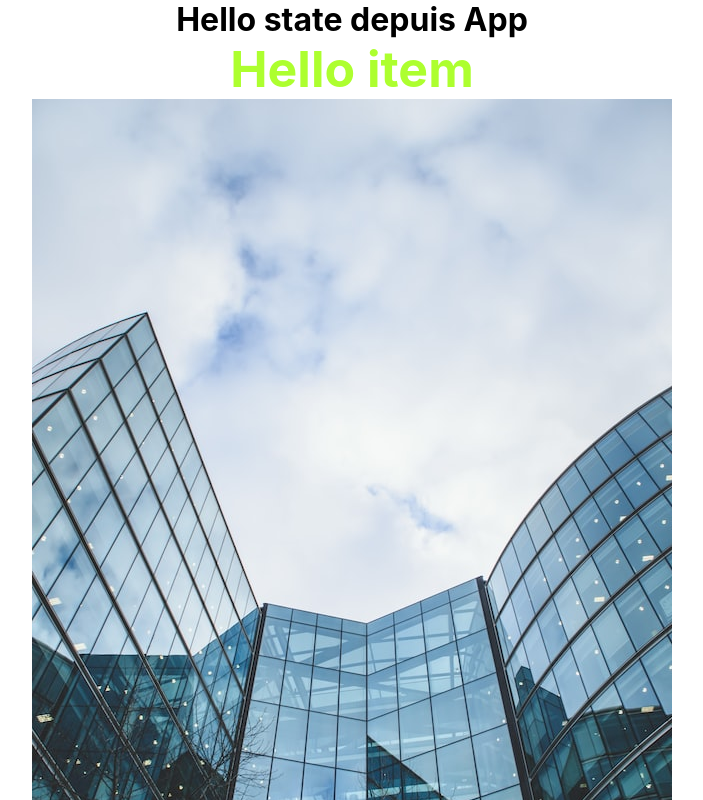
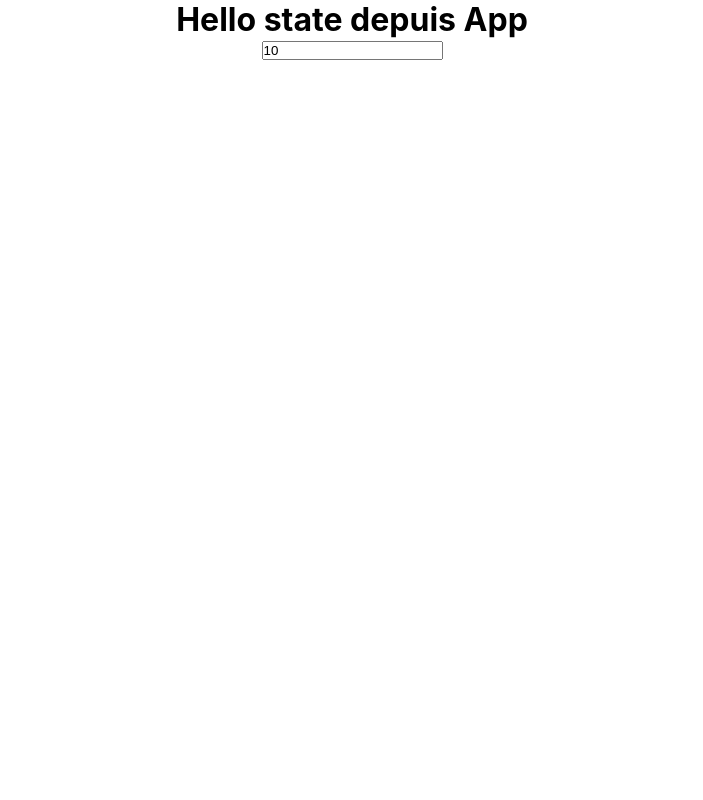
Before and after one commit to Aucante/react-training, a React (Create React App) app: page / in a window 1280 px wide. Shown: the top 800 px of the page, without its empty margins (288-991 px from the left). Built offline with nearby package versions, Linux system fonts and the light colour scheme.

Commit message:
input with react

```diff
--- a/src/App.js
+++ b/src/App.js
@@ -5,10 +5,18 @@ import Item from './Components/Item/Item';
 
 function App() {
 
+  const [inputData, setInputData] = useState(10);
+
+  const changeInput = (e) => {
+    setInputData(e)
+  }
+
+  console.log(inputData);
+
   return (
     <div className="App">
       <h1>Hello state depuis App</h1>
-      <Item />
+      <input type="text" value={inputData} onInput={e => changeInput(e.target.value)} />
     </div>
   );
 }
```
